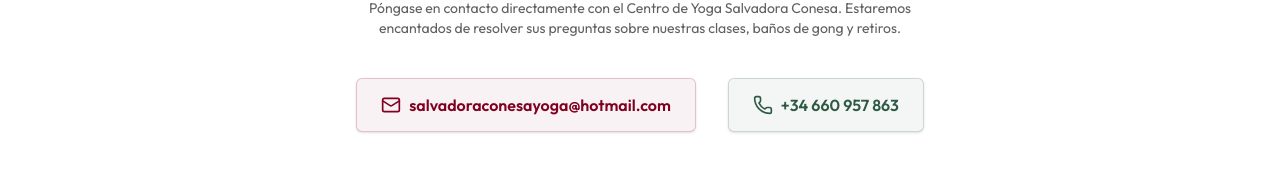
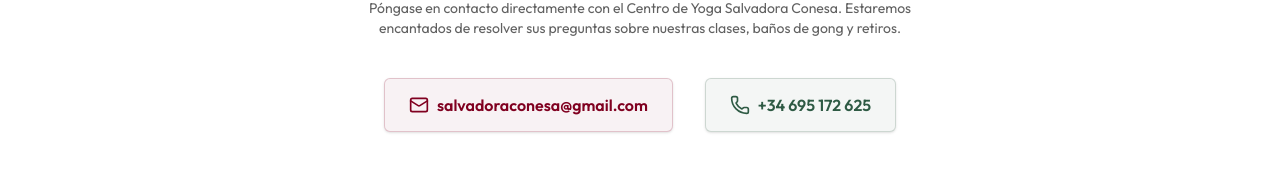
Before and after one commit to jigomez-gr/centrodeyogasalvadoraconesa.es, a Next.js app: page / in a window 1280 px wide. Shown: the part 9138-9320 px from the top of the page. Built offline with nearby package versions, Linux system fonts and the light colour scheme; no server answers.

Commit message:
Actualizar email y telefono de contacto globales

```diff
--- a/src/app/page.tsx
+++ b/src/app/page.tsx
@@ -673,19 +673,19 @@ export default async function Home() {
           <div className="flex flex-wrap items-center justify-center gap-8 text-sm sm:text-base font-semibold">
 
             <a
-              href="mailto:salvadoraconesayoga@hotmail.com"
+              href="mailto:salvadoraconesa@gmail.com"
               className="inline-flex items-center justify-center px-6 py-3.5 border border-[#800020]/20 rounded-md text-[#800020] bg-[#800020]/5 hover:bg-[#800020]/10 transition shadow-sm"
             >
               <Mail className="w-5 h-5 mr-2 text-[#800020]" />
-              salvadoraconesayoga@hotmail.com
+              salvadoraconesa@gmail.com
             </a>
 
             <a
-              href="tel:660957863"
+              href="tel:695172625"
               className="inline-flex items-center justify-center px-6 py-3.5 border border-[#2E5A44]/20 rounded-md text-[#2E5A44] bg-[#2E5A44]/5 hover:bg-[#2E5A44]/10 transition shadow-sm"
             >
               <Phone className="w-5 h-5 mr-2 text-[#2E5A44]" />
-              +34 660 957 863
+              +34 695 172 625
             </a>
 
           </div>
--- a/src/app/reserva/cancelada/page.tsx
+++ b/src/app/reserva/cancelada/page.tsx
@@ -48,11 +48,11 @@ function CancelContent() {
                     <div className="border-t border-stone-150 pt-5 text-[11px] text-[#1C1C1C]/70">
                         <p className="mb-2">¿Tienes algún problema con el pago? Contáctanos:</p>
                         <div className="flex flex-col items-center space-y-1">
-                            <a href="mailto:jose_manuel_hdezblanco@hotmail.com" className="flex items-center text-[#800020] hover:text-[#C5A059]/80 transition">
-                                <Mail className="w-3 h-3 mr-1" /> jose_manuel_hdezblanco@hotmail.com
+                            <a href="mailto:salvadoraconesa@gmail.com" className="flex items-center text-[#800020] hover:text-[#C5A059]/80 transition">
+                                <Mail className="w-3.5 h-3.5 mr-1" /> salvadoraconesa@gmail.com
                             </a>
-                            <a href="tel:660957863" className="flex items-center text-[#800020] hover:text-[#C5A059]/80 transition">
-                                <Phone className="w-3 h-3 mr-1" /> +34 660 957 863
+                            <a href="tel:695172625" className="flex items-center text-[#800020] hover:text-[#C5A059]/80 transition">
+                                <Phone className="w-3 h-3 mr-1" /> +34 695 172 625
                             </a>
                         </div>
                     </div>
--- a/src/app/reserva/exito/page.tsx
+++ b/src/app/reserva/exito/page.tsx
@@ -106,8 +106,8 @@ function ExitoContent() {
                             <a href="mailto:salvadoraconesa@gmail.com" className="flex items-center text-[#800020] hover:text-[#C5A059]/80 transition">
                                 <Mail className="w-3.5 h-3.5 mr-1" /> salvadoraconesa@gmail.com
                             </a>
-                            <a href="tel:656261465" className="flex items-center text-[#800020] hover:text-[#C5A059]/80 transition">
-                                <Phone className="w-3.5 h-3.5 mr-1" /> +34 656 261 465
+                            <a href="tel:695172625" className="flex items-center text-[#800020] hover:text-[#C5A059]/80 transition">
+                                <Phone className="w-3.5 h-3.5 mr-1" /> +34 695 172 625
                             </a>
                         </div>
                     </div>
```
